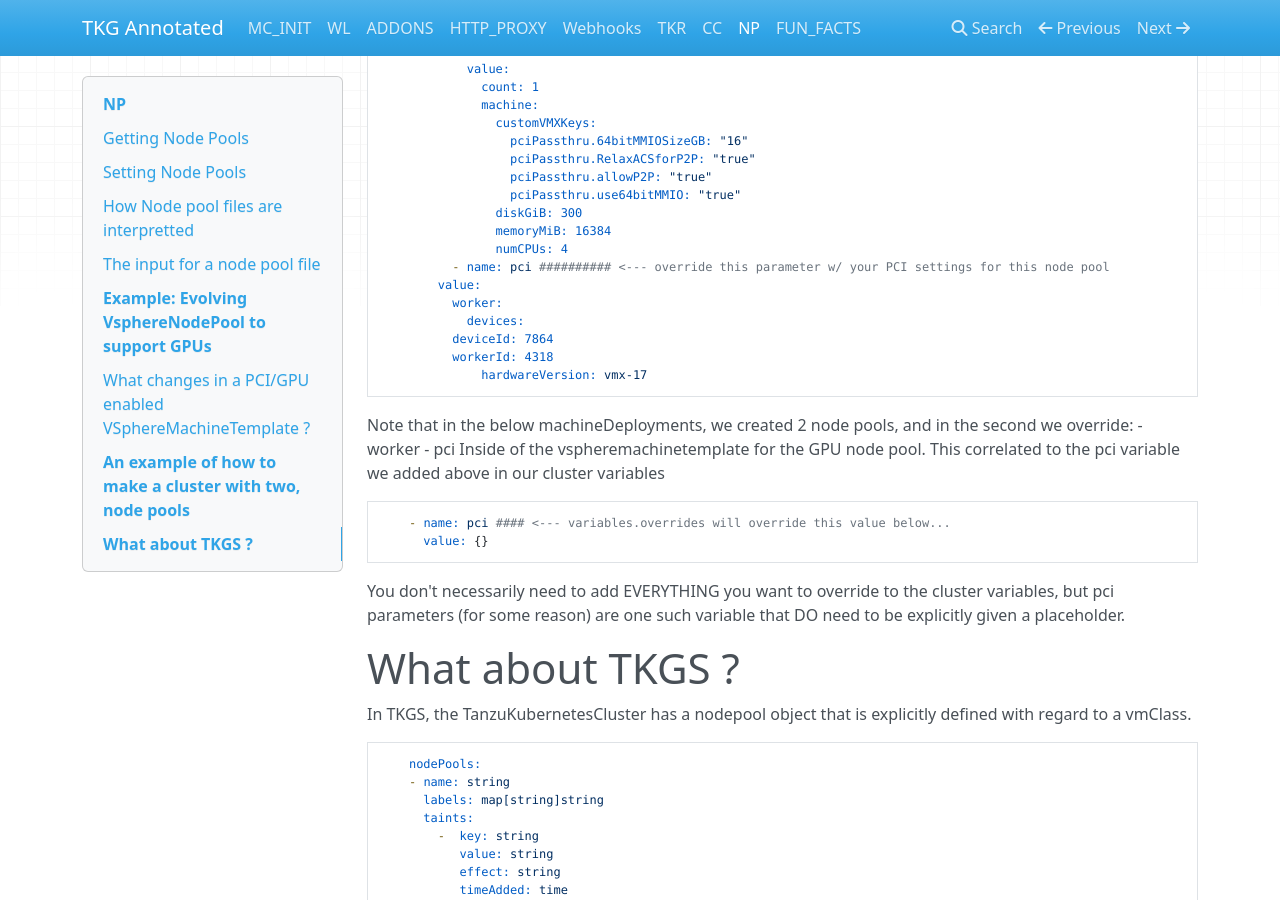
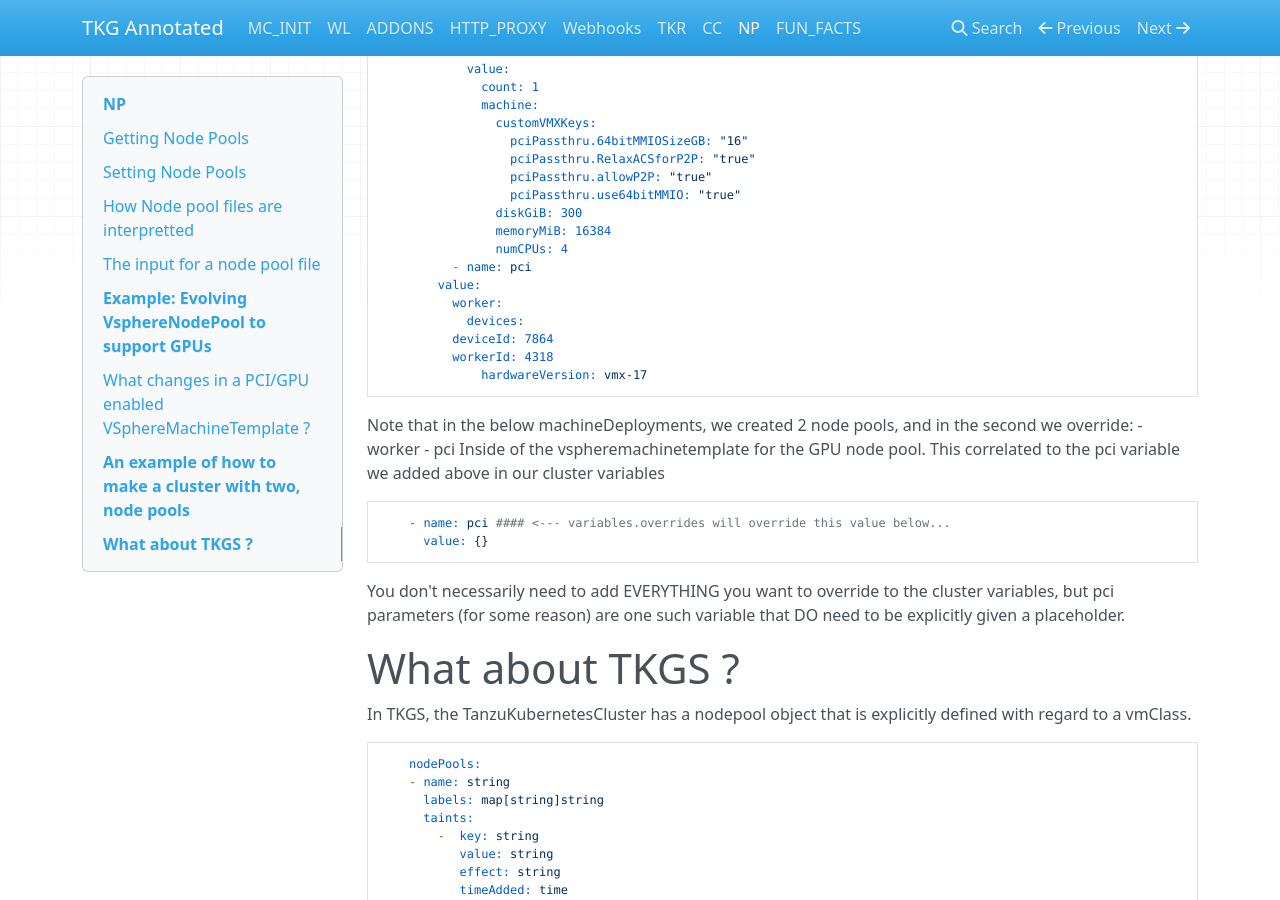
Before and after one commit to jayunit100/tanzu-install-annotated, an MkDocs documentation site: the page built from docs/z6-np.md, in a window 1280 px wide and 900 px high, scrolled down 5619 px. Built offline with MkDocs 1.6.1, drawn with Linux system fonts in a browser that asks for light colours; nearby versions of some CDN libraries.

Commit message:
Update z6-np.md

```diff
--- a/docs/z6-np.md
+++ b/docs/z6-np.md
@@ -297,7 +297,7 @@
                 diskGiB: 300
                 memoryMiB: 16384
                 numCPUs: 4
-          - name: pci ########## <--- override this parameter w/ your PCI settings for this node pool
+          - name: pci
 	    value:
 	      worker:
 	        devices:
```
